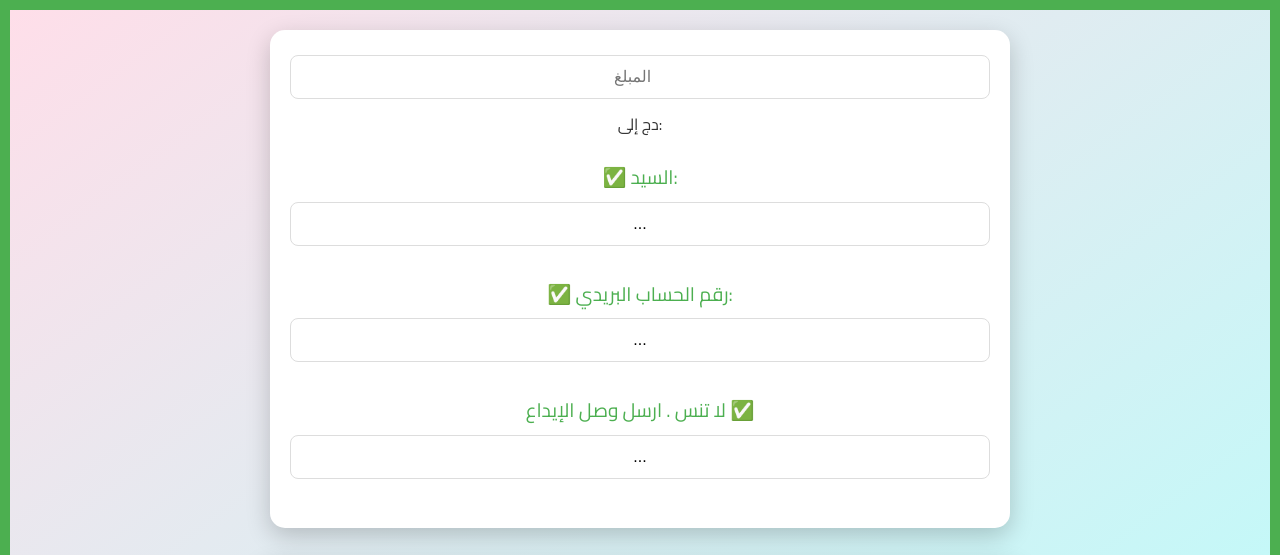
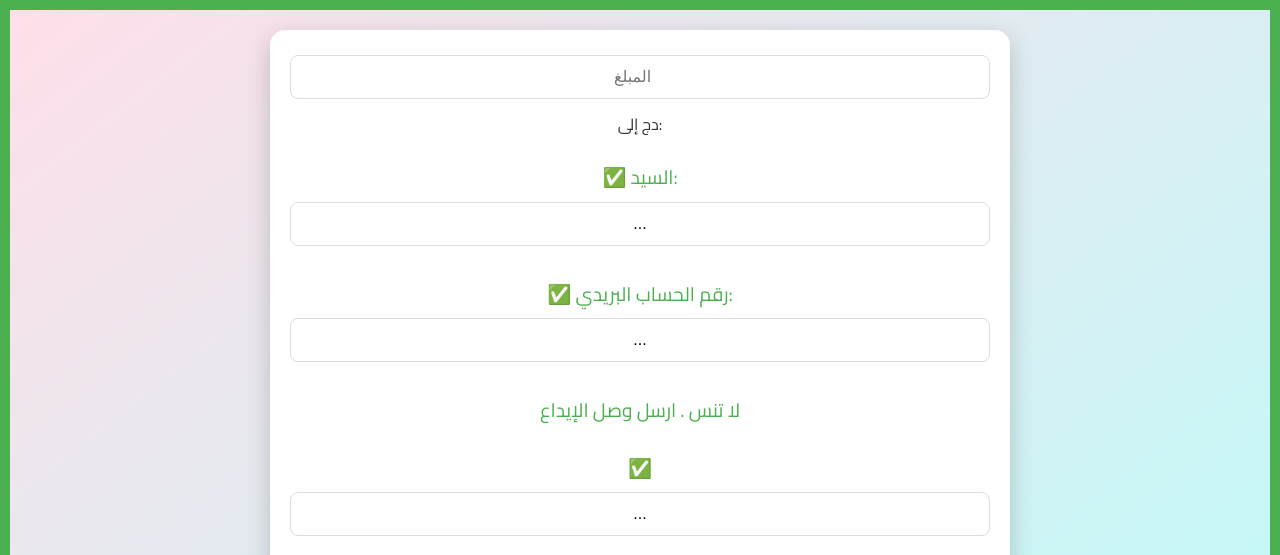
Before and after one commit to hacena/howtopay, a plain HTML site: page payccp.html in a window 1280 px wide. Shown: the top 555 px of the page. Drawn offline with Linux system fonts and the light colour scheme.

Commit message:
Update payccp.html

```diff
--- a/payccp.html
+++ b/payccp.html
@@ -118,7 +118,7 @@
         <p>✅ رقم الحساب البريدي:
             <input type="text" id="dynamicAccount" placeholder="رقم الحساب" value="..."></p>
           <p> لا تنس . ارسل وصل الإيداع
-     ✅   <input type="text" id="dynamicClientName" placeholder="وصل الاإيداع" value="...">
+        <p>✅   <input type="text" id="dynamicClientName" placeholder="وصل الاإيداع" value="...">
 
 
     </div>
```
